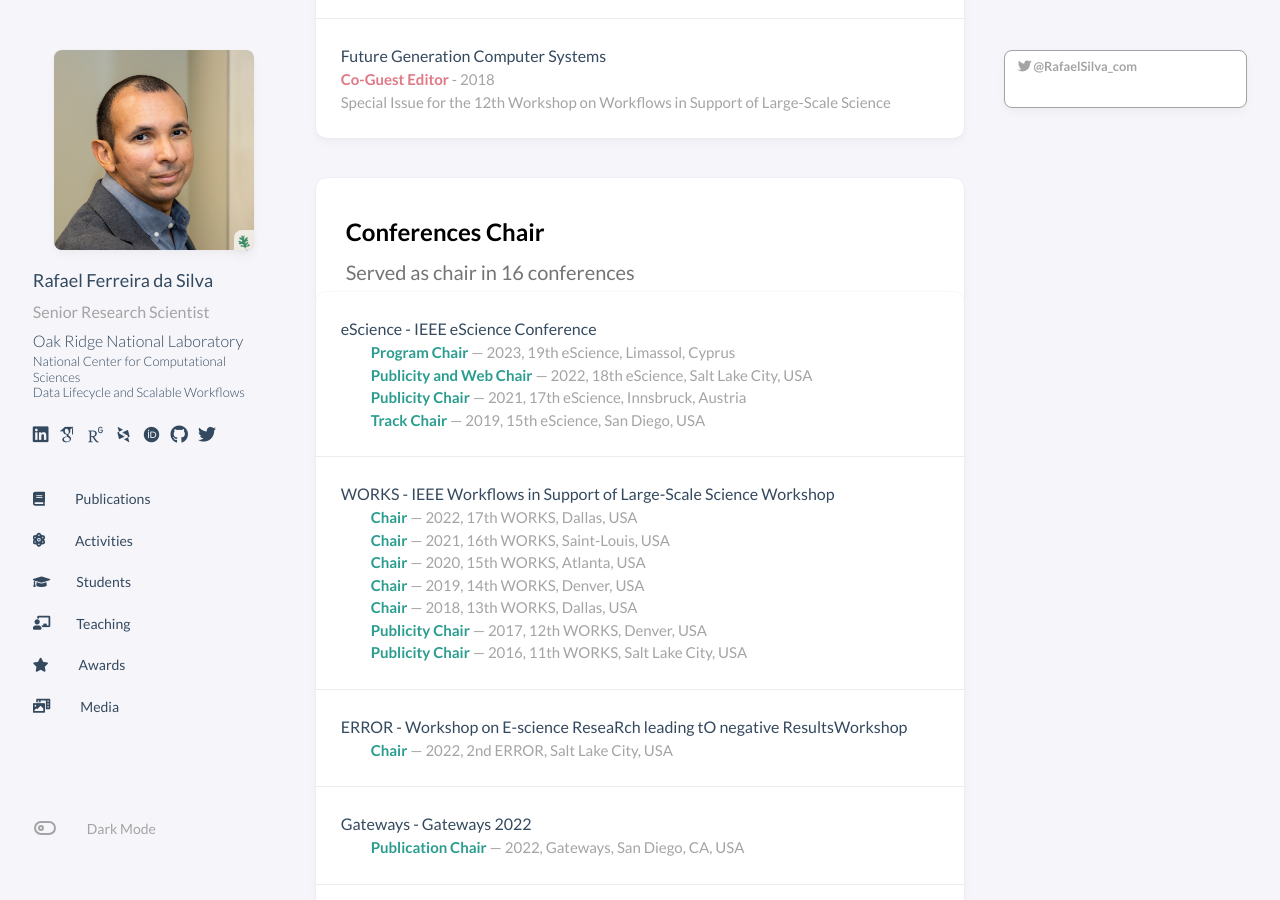
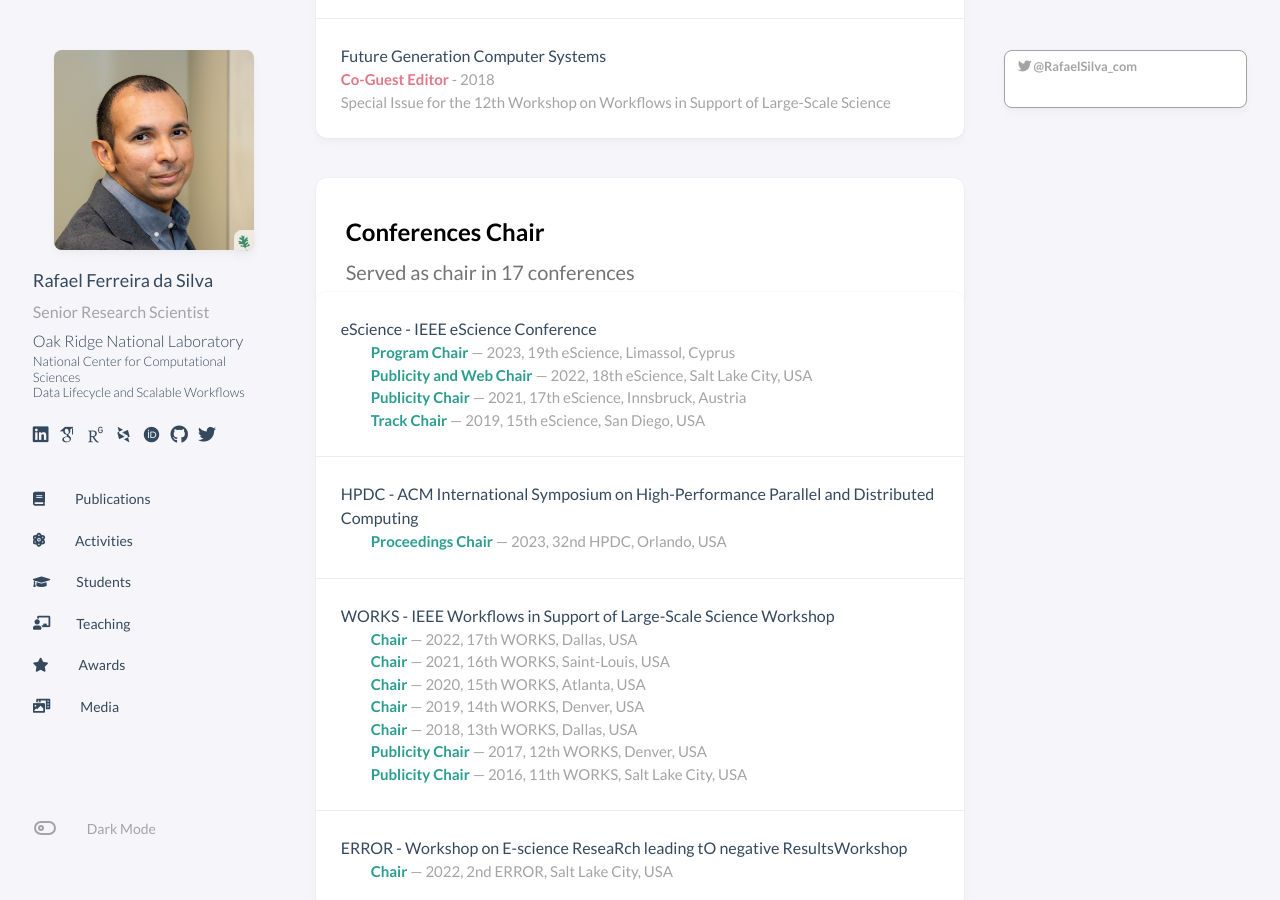
Before and after one commit to rafaelfsilva/rafaelfsilva.github.io, a Jekyll site: the page built from _pages/activities.html, in a window 1280 px wide and 900 px high, scrolled down 686 px. Built offline with Jekyll 4.4.1, drawn with Linux system fonts in a browser that asks for light colours; some web fonts are replaced; a script that is not in the unit is left out; comment, search, counter and statistics services are not loaded.

Commit message:
Update activities_chair.yml

```diff
--- a/_data/activities_chair.yml
+++ b/_data/activities_chair.yml
@@ -21,6 +21,15 @@
       edition: 15th
       location: San Diego, USA
       link: https://escience2019.sdsc.edu
+
+- conference: ACM International Symposium on High-Performance Parallel and Distributed Computing
+  series: HPDC
+  entries:
+    - role: Proceedings Chair
+      year: 2023
+      edition: 32nd
+      location: Orlando, USA
+      link: https://www.hpdc.org/2023/
 
 - conference: IEEE Workflows in Support of Large-Scale Science Workshop
   series: WORKS
```
